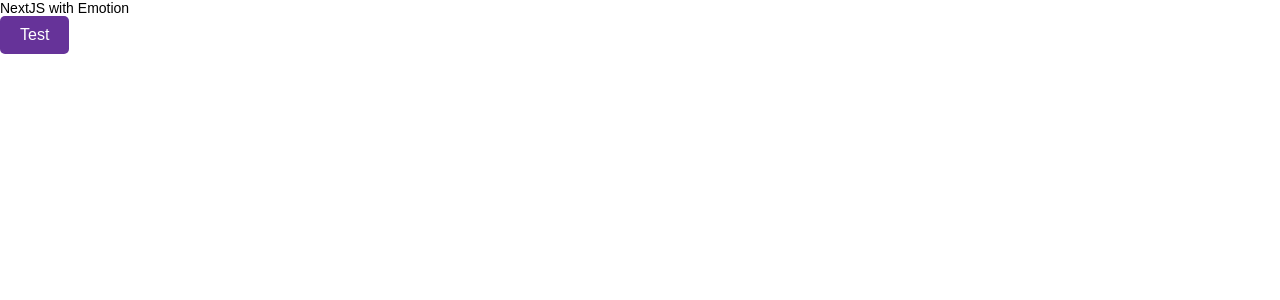
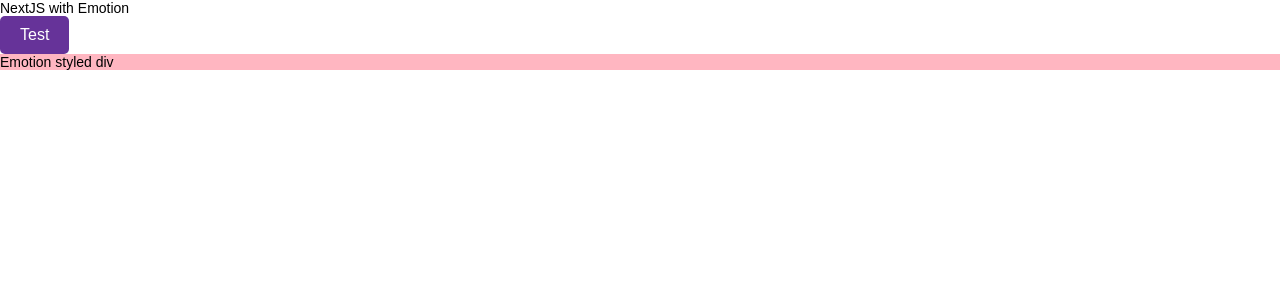
Before and after one commit to eeeyooon/nextjs-emotion, a Next.js app: page / in a window 1280 px wide. Shown: the top 300 px of the page. Built offline with nearby package versions, Linux system fonts and the light colour scheme.

Commit message:
css prop 스타일 테스트 코드

```diff
--- /dev/null
+++ b/src/components/ExampleComponent.tsx
@@ -0,0 +1,17 @@
+/** @jsxImportSource @emotion/react */
+import { css } from "@emotion/react";
+
+const color = "lightpink";
+const ExampleComponent = () => {
+  return (
+    <div
+      css={css`
+        background-color: ${color};
+      `}
+    >
+      Emotion styled div
+    </div>
+  );
+};
+
+export default ExampleComponent;
--- a/src/pages/index.tsx
+++ b/src/pages/index.tsx
@@ -2,6 +2,7 @@ import Head from "next/head";
 import Image from "next/image";
 import { Inter } from "next/font/google";
 import TestButton from "@/components/TestButton";
+import ExampleComponent from "@/components/ExampleComponent";
 
 const inter = Inter({ subsets: ["latin"] });
 
@@ -17,6 +18,7 @@ export default function Home() {
       <main>
         <h1>NextJS with Emotion</h1>
         <TestButton message="Test" />
+        <ExampleComponent />
       </main>
     </>
   );
```
